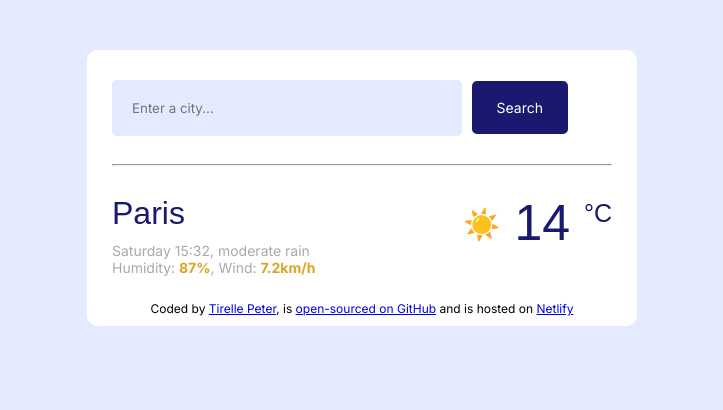
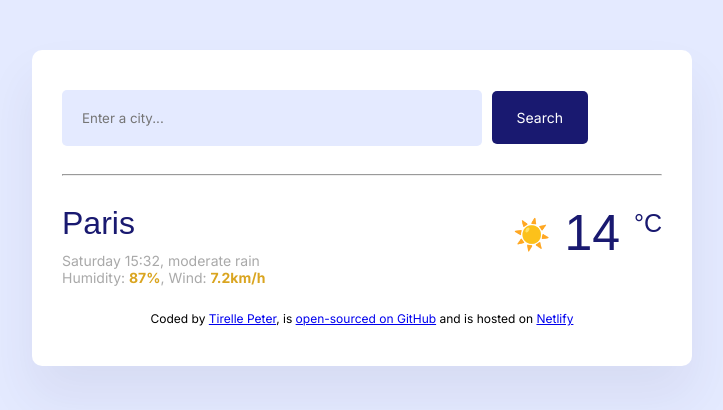
Before and after one commit to shortstack8/weather-app-project, a plain HTML site: page index.html in a window 1280 px wide. Shown: the whole page, without its empty margins (278-1001 px from the left). Drawn offline with Linux system fonts and the light colour scheme; a web font is replaced by a local one.

Commit message:
Update styles.css

```diff
--- a/src/styles.css
+++ b/src/styles.css
@@ -6,12 +6,11 @@ body {
 
 .container {
   background: #ffffff;
-  width: 500px;
-  display: block;
-  margin: 0 auto;
-  margin-top: 50px;
+  max-width: 600px;
+  box-shadow: 0 30px 50px rgba(65, 50, 100, 0.08);
+  margin: 50px auto;
   border-radius: 10px;
-  padding: 20px 25px 0 25px;
+  padding: 30px;
 }
 
 .enter-city {
```
